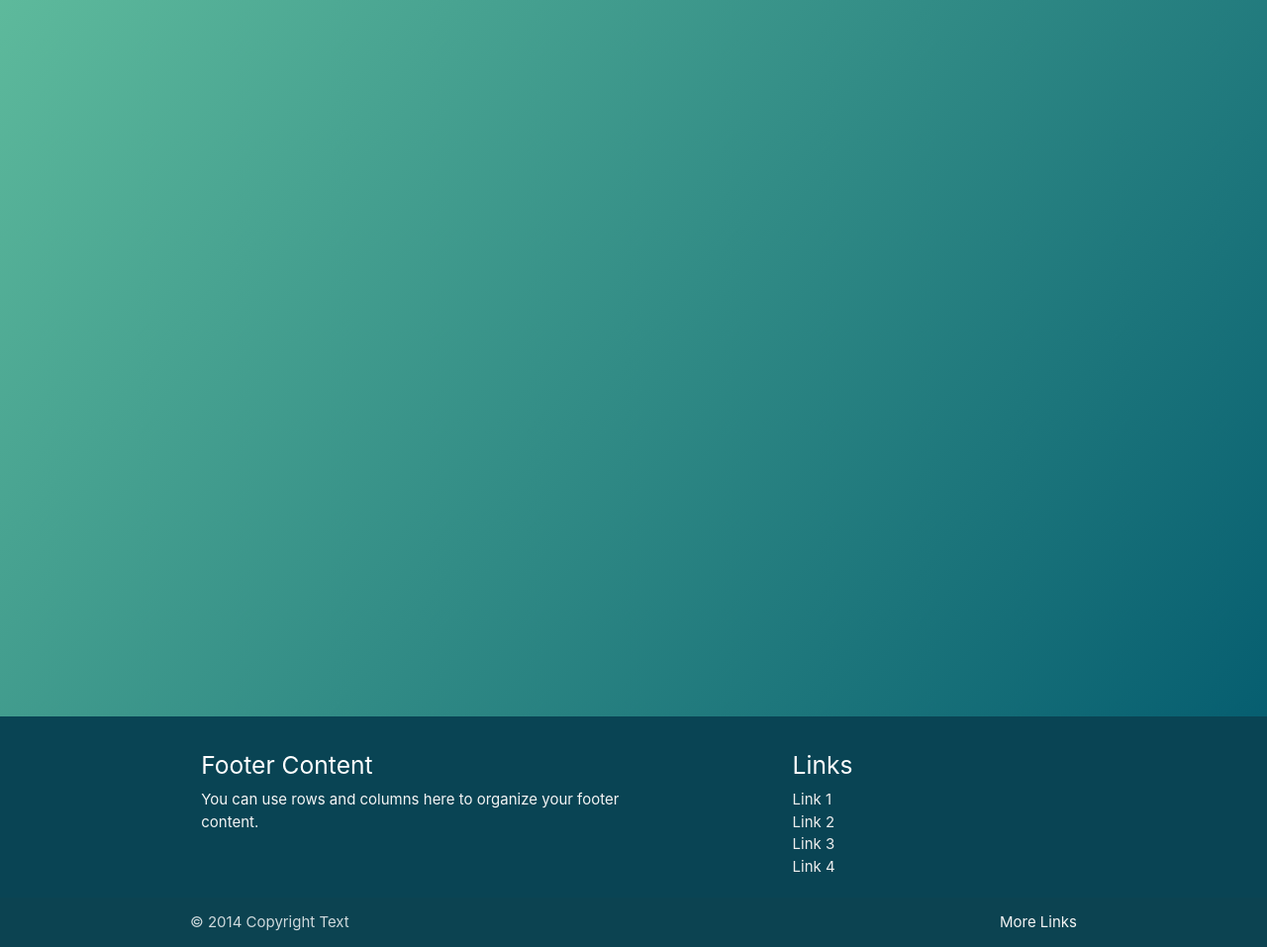
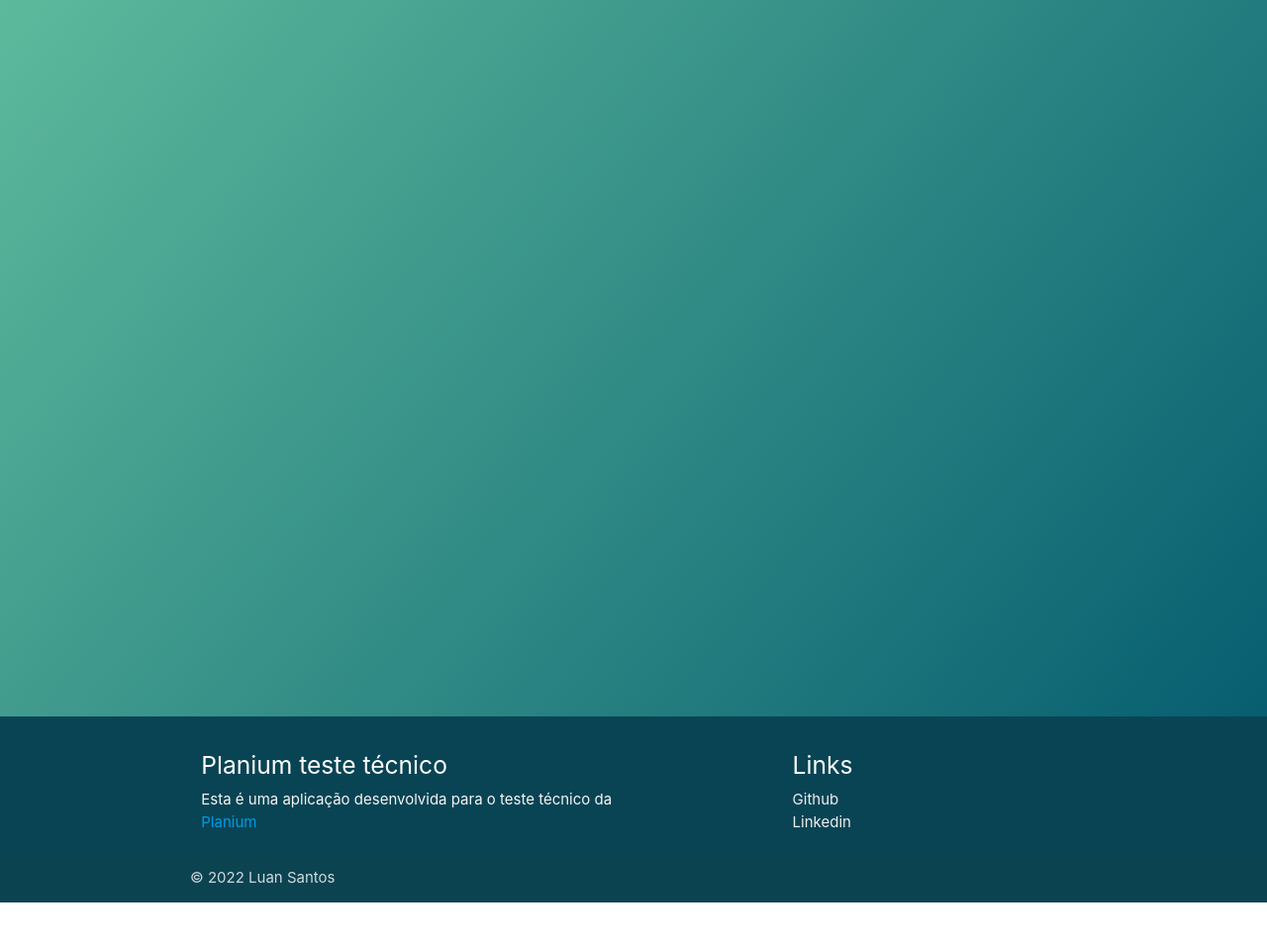
Before and after one commit to luandunas/planium-test, a website: page public/index.html in a window 1280 px wide. Shown: the part 76-1033 px from the top of the page at 99% size. After the commit the page ends 988 px from the top, so only its background shows below. Drawn offline with Linux system fonts and the light colour scheme; no server answers.

Commit message:
Ajustes finais e comentando código

```diff
--- a/public/index.html
+++ b/public/index.html
@@ -12,7 +12,7 @@
 
     <meta name="viewport" content="width=device-width, initial-scale=1.0">
     <title>Planium</title>
-
+    <link rel="shortcut icon" href="./img/logo.ico" type="image/x-icon">
     <link rel="stylesheet" href="./css/index.css">
 </head>
 
@@ -23,7 +23,7 @@
             <div class="nav-wrapper">
                 <a href="#!" class="brand-logo"><img src="./img/logo.svg" alt=""></a>
                 <ul class="right hide-on-med-and-down">
-                    <li><a href="https://github.com/luandunas" target="_blank">Github</a></li>
+                    <li><a href="https://github.com/luandunas/planium-test" target="_blank">Github</a></li>
                 </ul>
             </div>
         </nav>
@@ -48,25 +48,21 @@
         <div class="container">
             <div class="row">
                 <div class="col l6 s12">
-                    <h5 class="white-text">Footer Content</h5>
-                    <p class="grey-text text-lighten-4">You can use rows and columns here to organize your footer
-                        content.</p>
+                    <h5 class="white-text">Planium teste técnico</h5>
+                    <p class="grey-text text-lighten-4">Esta é uma aplicação desenvolvida para o teste técnico da <a href="https://www.planium.io/" target="_blank">Planium</a></p>
                 </div>
                 <div class="col l4 offset-l2 s12">
                     <h5 class="white-text">Links</h5>
                     <ul>
-                        <li><a class="grey-text text-lighten-3" href="#!">Link 1</a></li>
-                        <li><a class="grey-text text-lighten-3" href="#!">Link 2</a></li>
-                        <li><a class="grey-text text-lighten-3" href="#!">Link 3</a></li>
-                        <li><a class="grey-text text-lighten-3" href="#!">Link 4</a></li>
+                        <li><a class="grey-text text-lighten-3" href="https://github.com/luandunas/planium-test">Github</a></li>
+                        <li><a class="grey-text text-lighten-3" href="https://www.linkedin.com/in/luandunas/">Linkedin</a></li>
                     </ul>
                 </div>
             </div>
         </div>
         <div class="footer-copyright">
             <div class="container">
-                © 2014 Copyright Text
-                <a class="grey-text text-lighten-4 right" href="#!">More Links</a>
+                © 2022 Luan Santos
             </div>
         </div>
     </footer>
```
Also changed, not shown: public/js/index.js (+13 -21 lines), public/img/logo.ico (added).
